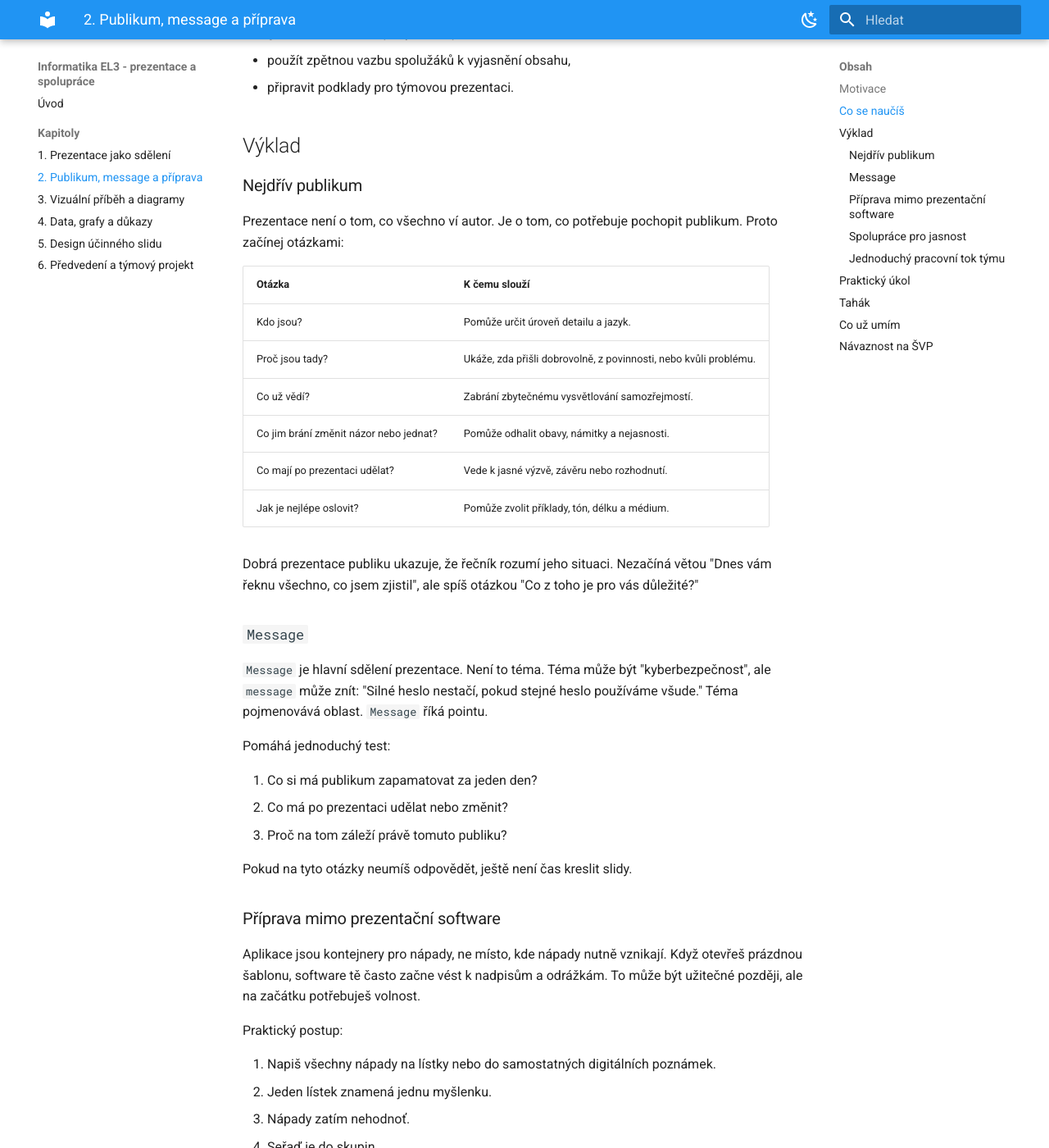
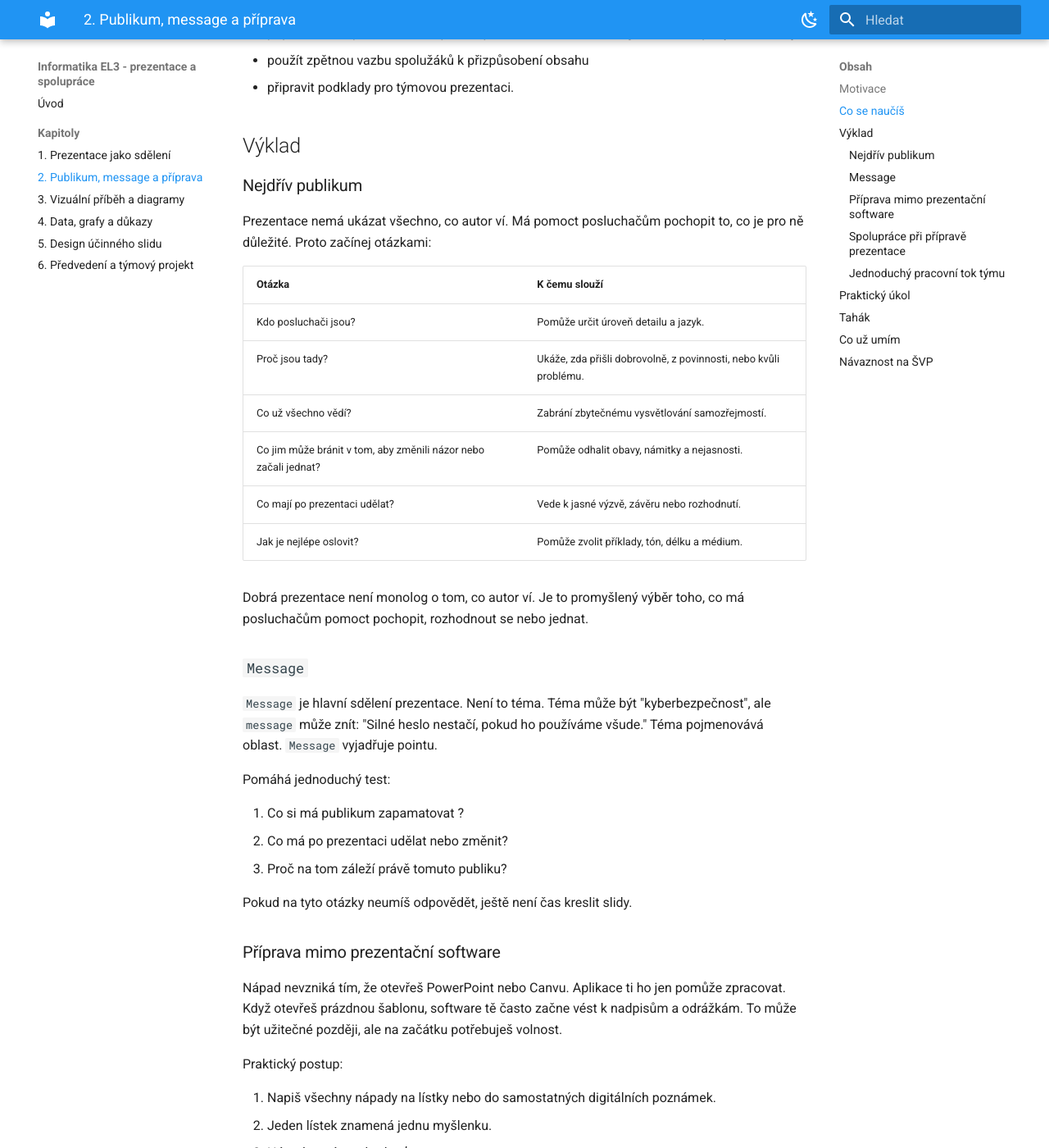
Before and after one commit to faitjaroslav-byte/informatika_EL3, an MkDocs documentation site: the page built from docs/cs/02-publikum-message-a-priprava.md, in a window 1280 px wide and 1400 px high, scrolled down 688 px. Shown: the whole window at 82% size. Built offline with MkDocs 1.6.1 and Material for MkDocs 9.7.7, drawn with Linux system fonts in a browser that asks for light colours; some of the changed text lies outside the part shown.

Commit message:
Text corrections and adjustments

```diff
--- a/docs/cs/02-publikum-message-a-priprava.md
+++ b/docs/cs/02-publikum-message-a-priprava.md
@@ -13,36 +13,36 @@ Prezentaci můžeme chápat jako ekosystém tří částí: `message` (co chci p
 
 ## Co se naučíš
 
-- popsat publikum pomocí konkrétních otázek,
+- zjistit pomocí vhodných otázek o cílové skupině, které je prezentace určena
 - formulovat hlavní `message`,
-- generovat a třídit nápady mimo prezentační software,
-- použít zpětnou vazbu spolužáků k vyjasnění obsahu,
+- připravit se na prezentaci bez použití prezentačního software, generovat nápady a roztřídit je
+- použít zpětnou vazbu spolužáků k přizpůsobení obsahu
 - připravit podklady pro týmovou prezentaci.
 
 ## Výklad
 
 ### Nejdřív publikum
 
-Prezentace není o tom, co všechno ví autor. Je o tom, co potřebuje pochopit publikum. Proto začínej otázkami:
+Prezentace nemá ukázat všechno, co autor ví. Má pomoct posluchačům pochopit to, co je pro ně důležité. Proto začínej otázkami:
 
 | Otázka | K čemu slouží |
 | --- | --- |
-| Kdo jsou? | Pomůže určit úroveň detailu a jazyk. |
+| Kdo posluchači jsou? | Pomůže určit úroveň detailu a jazyk. |
 | Proč jsou tady? | Ukáže, zda přišli dobrovolně, z povinnosti, nebo kvůli problému. |
-| Co už vědí? | Zabrání zbytečnému vysvětlování samozřejmostí. |
-| Co jim brání změnit názor nebo jednat? | Pomůže odhalit obavy, námitky a nejasnosti. |
+| Co už všechno vědí? | Zabrání zbytečnému vysvětlování samozřejmostí. |
+| Co jim může bránit v tom, aby změnili názor nebo začali jednat? | Pomůže odhalit obavy, námitky a nejasnosti. |
 | Co mají po prezentaci udělat? | Vede k jasné výzvě, závěru nebo rozhodnutí. |
 | Jak je nejlépe oslovit? | Pomůže zvolit příklady, tón, délku a médium. |
 
-Dobrá prezentace publiku ukazuje, že řečník rozumí jeho situaci. Nezačíná větou "Dnes vám řeknu všechno, co jsem zjistil", ale spíš otázkou "Co z toho je pro vás důležité?"
+Dobrá prezentace není monolog o tom, co autor ví. Je to promyšlený výběr toho, co má posluchačům pomoct pochopit, rozhodnout se nebo jednat.
 
 ### `Message`
 
-`Message` je hlavní sdělení prezentace. Není to téma. Téma může být "kyberbezpečnost", ale `message` může znít: "Silné heslo nestačí, pokud stejné heslo používáme všude." Téma pojmenovává oblast. `Message` říká pointu.
+`Message` je hlavní sdělení prezentace. Není to téma. Téma může být "kyberbezpečnost", ale `message` může znít: "Silné heslo nestačí, pokud ho používáme všude." Téma pojmenovává oblast. `Message` vyjadřuje pointu.
 
 Pomáhá jednoduchý test:
 
-1. Co si má publikum zapamatovat za jeden den?
+1. Co si má publikum zapamatovat ?
 2. Co má po prezentaci udělat nebo změnit?
 3. Proč na tom záleží právě tomuto publiku?
 
@@ -50,7 +50,7 @@ Pokud na tyto otázky neumíš odpovědět, ještě není čas kreslit slidy.
 
 ### Příprava mimo prezentační software
 
-Aplikace jsou kontejnery pro nápady, ne místo, kde nápady nutně vznikají. Když otevřeš prázdnou šablonu, software tě často začne vést k nadpisům a odrážkám. To může být užitečné později, ale na začátku potřebuješ volnost.
+Nápad nevzniká tím, že otevřeš PowerPoint nebo Canvu. Aplikace ti ho jen pomůže zpracovat. Když otevřeš prázdnou šablonu, software tě často začne vést k nadpisům a odrážkám. To může být užitečné později, ale na začátku potřebuješ volnost.
 
 Praktický postup:
 
@@ -59,9 +59,9 @@ Praktický postup:
 3. Nápady zatím nehodnoť.
 4. Seřaď je do skupin.
 5. Odstraň duplicity a slabé body.
-6. Zkus z nich složit příběh: odkud publikum vychází, co pochopí, kam dojde.
+6. Zkus z nich složit příběh: odkud publikum vychází, co má pochopit, kam dojde.
 
-### Spolupráce pro jasnost
+### Spolupráce při přípravě prezentace
 
 Nápad, který vypadá jasně v hlavě autora, může být pro ostatní nečitelný. Proto je užitečné vysvětlit koncept někomu dalšímu ještě před tvorbou finálních slidů. Spolužák nemusí navrhnout lepší grafiku. Stačí, když řekne, co pochopil, kde se ztratil a která část ho zaujala.
 
@@ -103,7 +103,7 @@ Ve dvojici si zvolte téma, které lze představit za tři minuty. Například
 ## Co už umím
 
 <ul class="checklist">
-<li>Popíšu publikum konkrétněji než jen "spolužáci".</li>
+<li>Popíšu, co o posluchačích vím a co potřebují pochopit.</li>
 <li>Rozliším téma a `message`.</li>
 <li>Vytvořím nápady mimo prezentační šablonu.</li>
 <li>Použiju komentáře ke zlepšení obsahu.</li>
```
